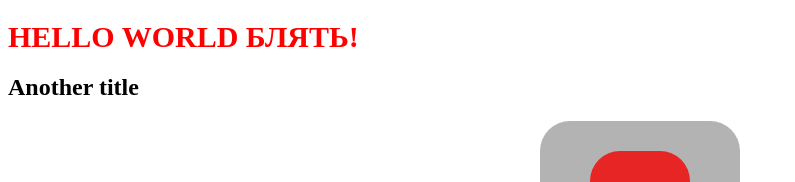
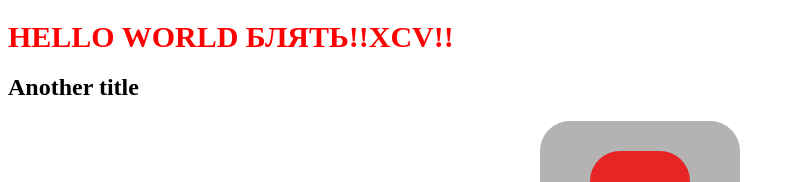
Before and after one commit to maxim-mazurenko/project, a plain HTML site: page index.html in a window 1280 px wide. Shown: the top 182 px of the page, without its empty margins (0-795 px from the left). Drawn offline with Linux system fonts and the light colour scheme.

Commit message:
version 2.0

```diff
--- a/index.html
+++ b/index.html
@@ -7,7 +7,7 @@
     <link rel="stylesheet" href="css/style.css">
 </head>
 <body>
-    <H1>Hello world Блять!</H1>
+    <H1>Hello world Блять!!xcv!!</H1>
     <H2>Another title</H2>
     <div class="block">
         <div class="block_color"></div>
```
